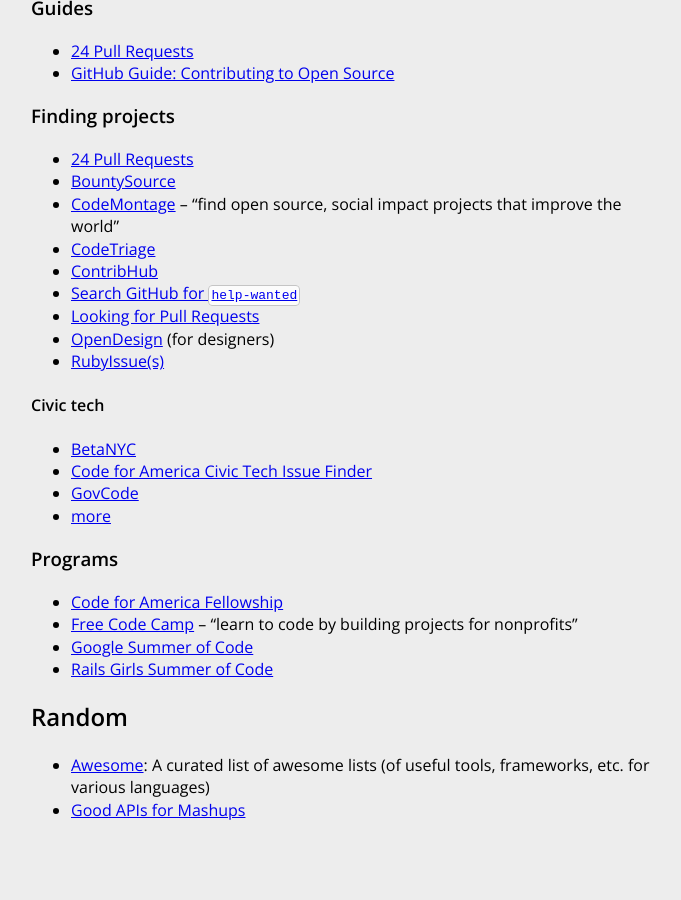
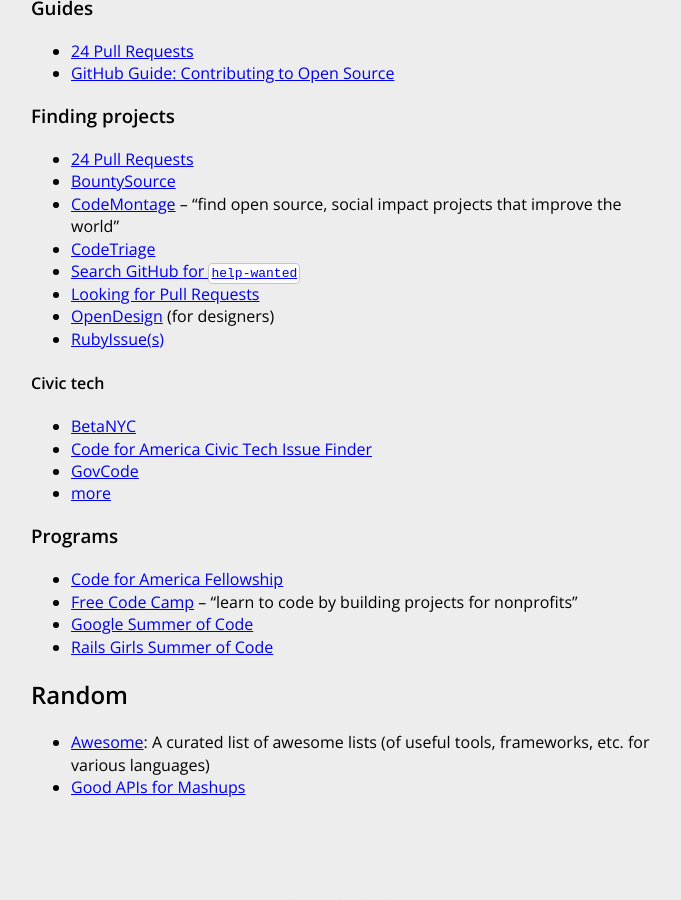
Before and after one commit to HackerHours/hackerhours.org, a Jekyll site: the page built from resources.md, in a window 1280 px wide and 900 px high, scrolled down 2642 px. Shown: the whole window, without its empty margins (289-970 px from the left). Built offline with Jekyll 4.4.1, drawn with Linux system fonts in a browser that asks for light colours; comment, search, counter and statistics services are not loaded.

Commit message:
remove ContribHub

```diff
--- a/resources.md
+++ b/resources.md
@@ -108,7 +108,6 @@
 * [BountySource](https://www.bountysource.com/)
 * [CodeMontage](http://codemontage.com/) – "find open source, social impact projects that improve the world"
 * [CodeTriage](http://www.codetriage.com/)
-* [ContribHub](http://contribhub.com/)
 * [Search GitHub for `help-wanted`](https://github.com/search?o=desc&q=state%3Aopen+label%3A%22help+wanted%22&s=created&type=Issues&utf8=%E2%9C%93)
 * [Looking for Pull Requests](http://www.lookingforpullrequests.com/)
 * [OpenDesign](http://opendesign.io/) (for designers)
```
